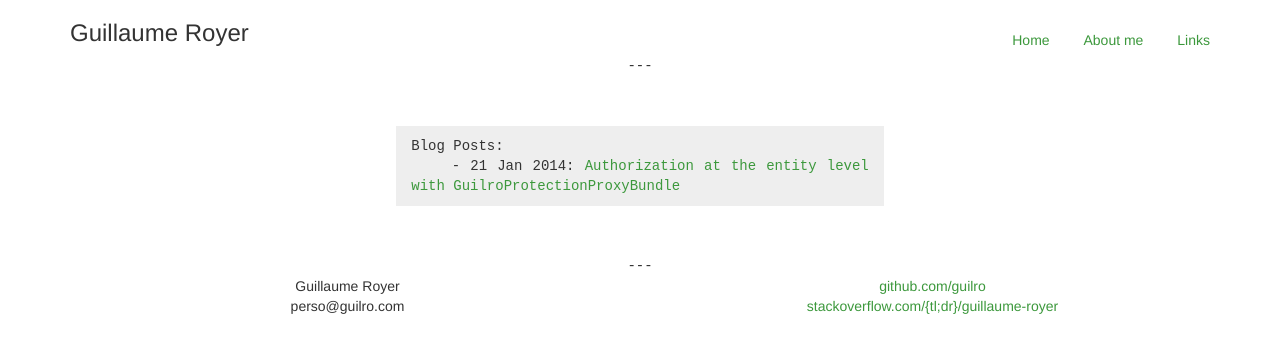
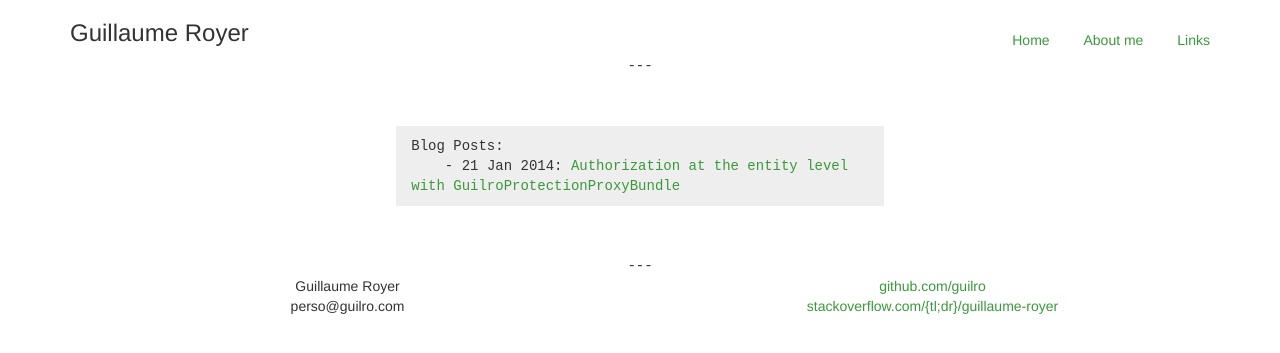
Before and after one commit to jillro/guilro.github.io, a Jekyll site: the page built from index.html, in a window 1280 px wide. Shown: the top 353 px of the page. Built offline with Jekyll 4.4.1, drawn with Linux system fonts in a browser that asks for light colours; Markdown is read by kramdown in place of the engine named in the settings.

Commit message:
update layout

```diff
--- a/css/main.css
+++ b/css/main.css
@@ -42,10 +42,6 @@
     text-indent:20px;
 }
 
-#content li {
-    text-align: justify;
-}
-
 #content #comments #sorry {
 }
 
```
